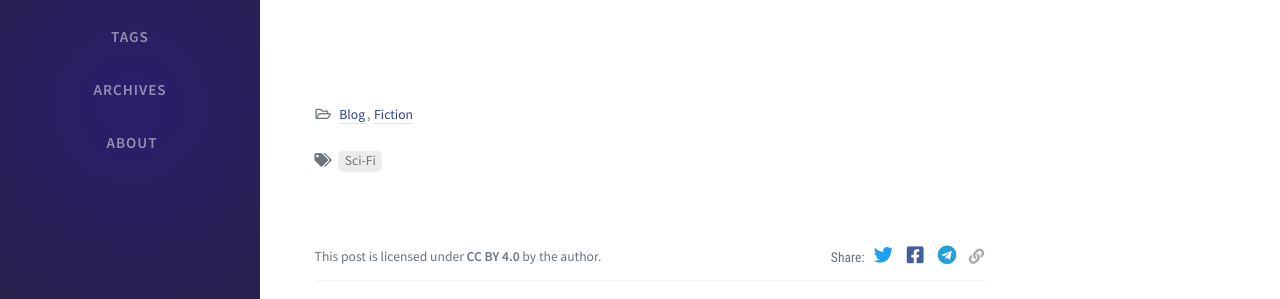
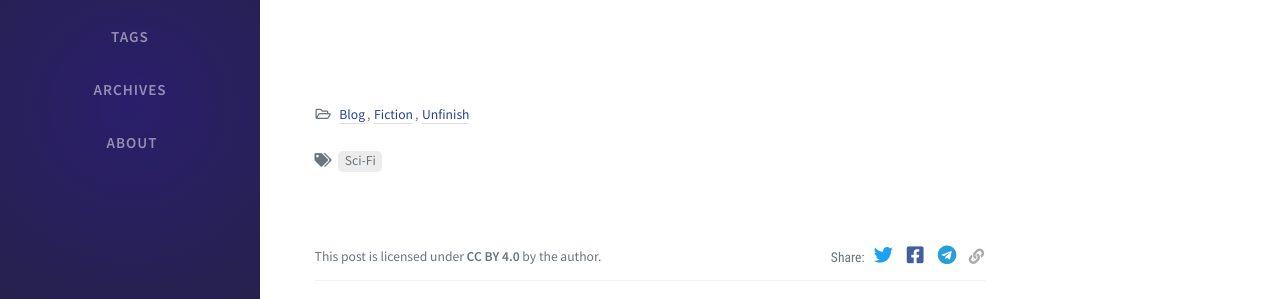
Before and after one commit to yuzeki/yublog.github.io, a Jekyll site: the page built from _posts/2020-08-30-first-article.md, in a window 1280 px wide and 900 px high, scrolled down 673 px. Shown: the part 344-643 px from the top of the window. Built offline with Jekyll 4.4.1, drawn with Linux system fonts in a browser that asks for light colours; nearby versions of some CDN libraries; comment, search, counter and statistics services are not loaded.

```diff
--- a/_posts/2020-08-30-first-article.md
+++ b/_posts/2020-08-30-first-article.md
@@ -2,7 +2,7 @@
 title: First Article
 author: Yuzeki
 date: 2020-08-30 17:08:41 +0800
-categories: [Blog, Fiction]
+categories: [Blog, Fiction, Unfinish]
 tags: [Sci-Fi]
 toc: false
 ---
--- /dev/null
+++ b/categories/unfinish.html
@@ -0,0 +1,5 @@
+---
+layout: category
+title: Unfinish
+category: Unfinish
+---
```
